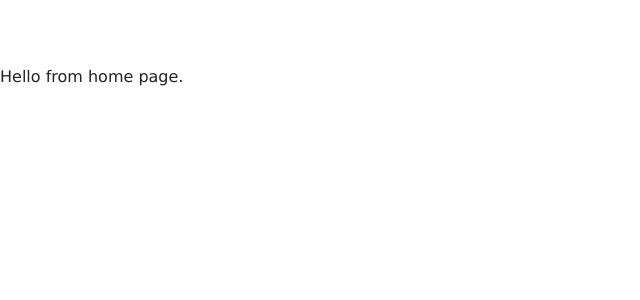
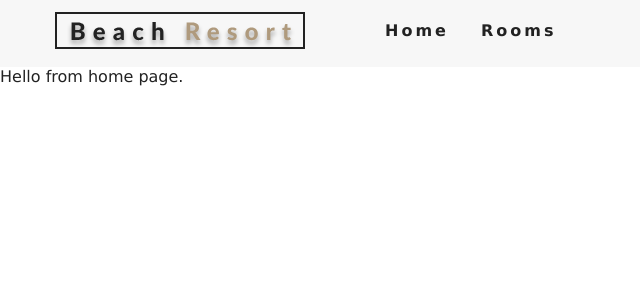
Before and after one commit to Shailendra9k/hotel-booking, a React (Create React App) app: page / in a window 1280 px wide. Shown: the top 300 px of the page, without its empty margins (0-640 px from the left). Built offline with nearby package versions, Linux system fonts and the light colour scheme.

Commit message:
added navbar

```diff
--- a/src/App.js
+++ b/src/App.js
@@ -1,5 +1,6 @@
 import React from "react";
 import "./App.css";
+
 import Home from "./pages/Home";
 import Rooms from "./pages/Rooms";
 import SingleRoom from "./pages/SingleRoom";
@@ -7,9 +8,12 @@
 
 import { Route, Switch } from "react-router-dom";
 
+import Navbar from "./components/Navbar";
+
 function App() {
   return (
     <div>
+      <Navbar />
       <Switch>
         <Route exact path="/" component={Home} />
         <Route exact path="/rooms/" component={Rooms} />
--- /dev/null
+++ b/src/components/Navbar.js
@@ -0,0 +1,45 @@
+import React, { Component } from "react";
+import logo from "../images/logo.svg";
+import { FaAlignRight } from "react-icons/fa";
+import { Link } from "react-router-dom";
+
+export default class Navbar extends Component {
+  state = {
+    isOpen: false
+  };
+  handleToggle = () => {
+    this.setState({
+      isOpen: !this.state.isOpen
+    });
+  };
+  render() {
+    return (
+      <nav className="navbar">
+        <div className="nav-center">
+          <div className="nav-header">
+            <Link to="/">
+              <img src={logo} alt="Beach Resort" />
+            </Link>
+            <button
+              type="button"
+              className="nav-btn"
+              onClick={this.handleToggle}
+            >
+              <FaAlignRight className="nav-icon" />
+            </button>
+          </div>
+          <ul
+            className={this.state.isOpen ? "nav-links show-nav" : "nav-links"}
+          >
+            <li>
+              <Link to="/">Home</Link>
+            </li>
+            <li>
+              <Link to="/rooms">Rooms</Link>
+            </li>
+          </ul>
+        </div>
+      </nav>
+    );
+  }
+}
```
